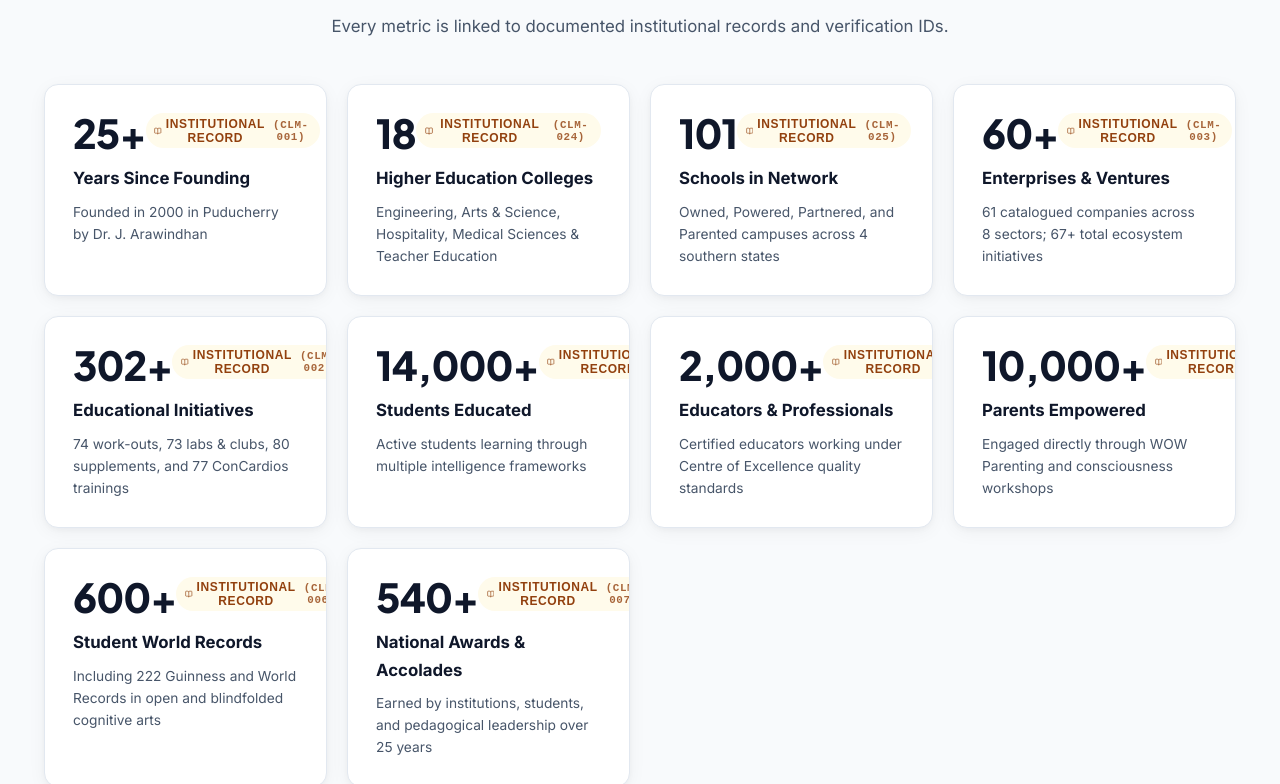
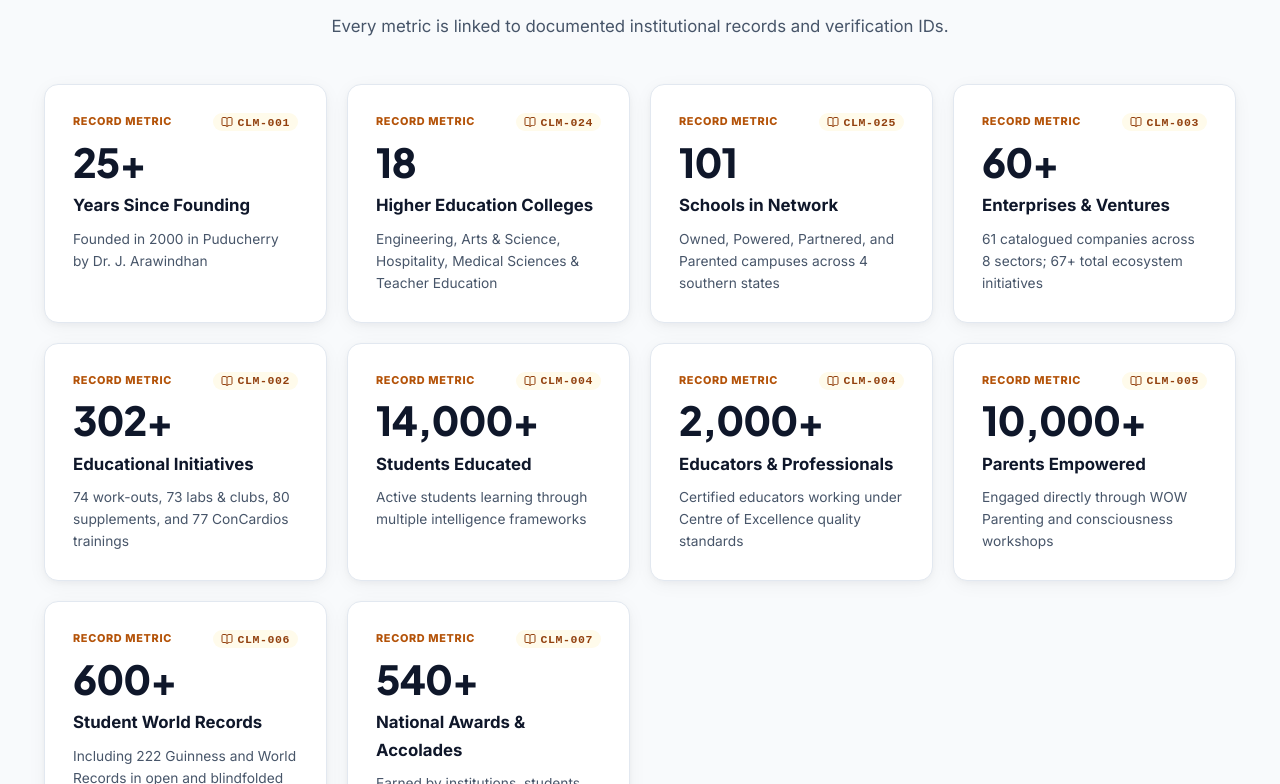
Before and after one commit to 5starambassador/arawindhan, a Next.js app: page /en in a window 1280 px wide. Shown: the part 1056-1840 px from the top of the page. Built offline with nearby package versions, Linux system fonts and the light colour scheme.

Commit message:
fix(ui): resolve metric badge overflow clipping by structuring top metadata row and compact badges

```diff
--- a/src/app/[lang]/page.tsx
+++ b/src/app/[lang]/page.tsx
@@ -229,14 +229,17 @@
           <div className="grid-4">
             {coreMetrics.map((item, idx) => (
               <div key={`${item.claimId}-${item.number}-${idx}`} className="card-premium">
-                <div style={{ display: 'flex', justifyContent: 'space-between', alignItems: 'flex-start', marginBottom: '0.75rem' }}>
-                  <span
-                    className="font-serif heading-gold"
-                    style={{ fontSize: '2.5rem', fontWeight: 800, lineHeight: 1 }}
-                  >
-                    {item.number}
+                <div style={{ display: 'flex', justifyContent: 'space-between', alignItems: 'center', marginBottom: '0.65rem' }}>
+                  <span style={{ fontSize: '0.68rem', fontWeight: 800, color: 'var(--gold-glow)', textTransform: 'uppercase', letterSpacing: '0.06em' }}>
+                    {lang === 'ta' ? 'நிறுவன சாதனை' : 'RECORD METRIC'}
                   </span>
-                  <ClaimBadge claimId={item.claimId} status="SOURCE_CLAIM" language={lang} />
+                  <ClaimBadge claimId={item.claimId} status="SOURCE_CLAIM" language={lang} compact />
+                </div>
+                <div
+                  className="font-serif heading-gold"
+                  style={{ fontSize: '2.5rem', fontWeight: 800, lineHeight: 1, marginBottom: '0.65rem' }}
+                >
+                  {item.number}
                 </div>
                 <h4 style={{ fontSize: '1.05rem', fontWeight: 700, color: 'var(--text-main)', marginBottom: '0.5rem' }}>
                   {item.label[lang]}
--- a/src/components/ClaimBadge.tsx
+++ b/src/components/ClaimBadge.tsx
@@ -8,12 +8,14 @@
   claimId: string;
   status?: 'CONFIRMED' | 'SOURCE_CLAIM' | 'PENDING_VERIFICATION' | 'CONFLICTING';
   language?: 'en' | 'ta';
+  compact?: boolean;
 }
 
 export const ClaimBadge: React.FC<ClaimBadgeProps> = ({
   claimId,
   status,
   language = 'en',
+  compact = false,
 }) => {
   const masterClaim = MASTER_CLAIMS.find((c) => c.id.toUpperCase() === claimId.toUpperCase());
   const effectiveStatus = status || masterClaim?.verificationStatus || 'CONFIRMED';
@@ -49,15 +51,17 @@
       type="button"
       onClick={handleClick}
       className={badgeClass}
-      title={`${language === 'ta' ? 'சான்று எண்' : 'Claim ID'}: ${claimId} (Click to inspect evidence)`}
+      title={`${text} (${claimId}) - Click to inspect evidence dossier`}
       style={{
         display: 'inline-flex',
         alignItems: 'center',
         gap: '4px',
         cursor: 'pointer',
         border: 'none',
-        padding: '0.2rem 0.55rem',
+        padding: compact ? '0.15rem 0.5rem' : '0.2rem 0.55rem',
         borderRadius: '999px',
+        whiteSpace: 'nowrap',
+        flexShrink: 0,
         transition: 'transform 0.15s ease, box-shadow 0.15s ease',
       }}
       onMouseEnter={(e) => {
@@ -68,10 +72,18 @@
       }}
     >
       <Icon size={12} />
-      <span>{text}</span>
-      <span style={{ opacity: 0.8, fontSize: '0.68rem', marginLeft: '2px', fontFamily: 'monospace', fontWeight: 700 }}>
-        ({claimId})
-      </span>
+      {compact ? (
+        <span style={{ fontSize: '0.72rem', fontFamily: 'monospace', fontWeight: 800 }}>
+          {claimId}
+        </span>
+      ) : (
+        <>
+          <span>{text}</span>
+          <span style={{ opacity: 0.8, fontSize: '0.68rem', marginLeft: '2px', fontFamily: 'monospace', fontWeight: 700 }}>
+            ({claimId})
+          </span>
+        </>
+      )}
     </button>
   );
 };
```
